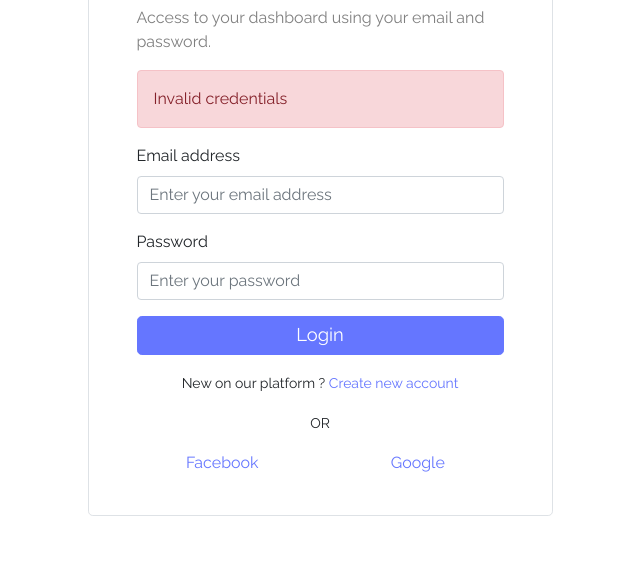
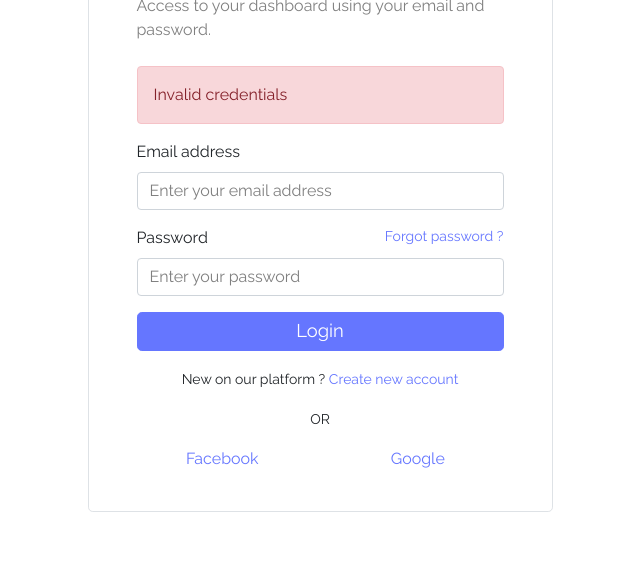
Before and after one commit to YoussefElgharib23/matjari_clone_html, a plain HTML site: page index.html in a window 1280 px wide. Shown: the part 234-800 px from the top of the page, without its empty margins (320-960 px from the left). Drawn offline with nearby package versions, Linux system fonts and the light colour scheme.

Commit message:
Add more changes

```diff
--- a/index.html
+++ b/index.html
@@ -50,6 +50,10 @@
         .img_logo {
             width: 110px;
         }
+
+        ::placeholder {
+            color: rgba(0, 0, 0, .5) !important;
+        }
     </style>
     <title>Login</title>
 </head>
@@ -61,8 +65,8 @@
             <img src="assets/images/login_logo.png" class="mb-3 img_logo" alt="">
             <div class="col-lg-5 mx-auto border rounded-3 p-4 px-5 nk-content">
 
-                <h1 class="text-center mb-4 font-weight-bold h2">Login to your account</h1>
-                <div class="my-2 text-black-50">
+                <h1 class="text-center font-weight-bold h2">Login to your account</h1>
+                <div class="mb-4 text-black-50">
                     <p>
                         Access to your dashboard using your email and password.
                     </p>
@@ -84,7 +88,12 @@
 
                     <div class="mb-3">
 
-                        <label for="password" class="form-label">Password</label>
+                        <div class="d-flex justify-content-between">
+                            <label for="password" class="form-label">Password</label>
+                            <small>
+                                <a href="#" class="link">Forgot password ?</a>
+                            </small>
+                        </div>
                         <input type="password" name="password" id="password" class="form-control"
                             placeholder="Enter your password" required>
 
```
